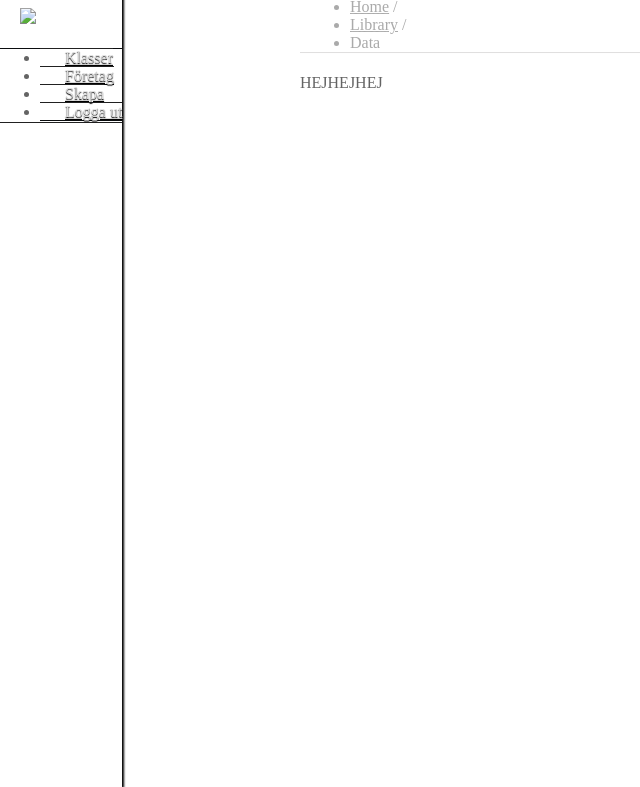
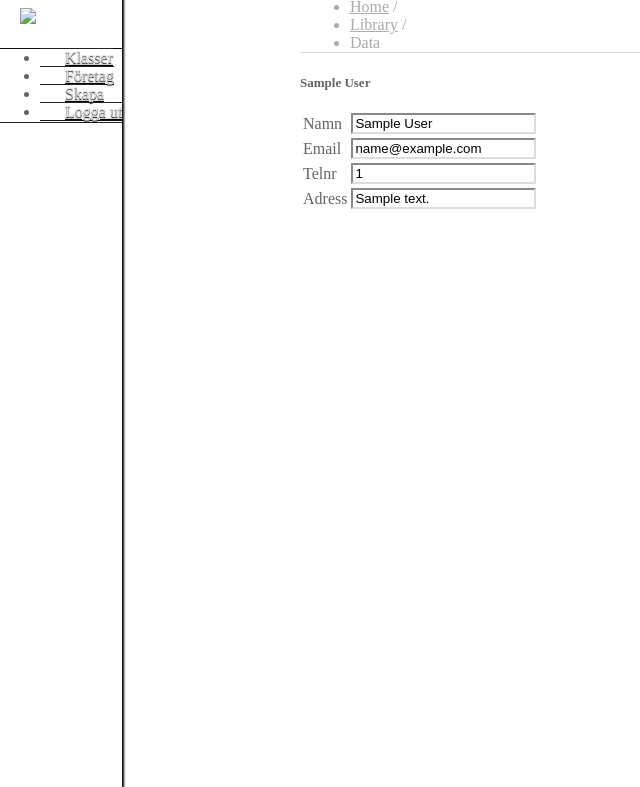
Before and after one commit to calvenstrand/kyhow, a Django app: template templates/student/detailed_student.html in a window 1280 px wide. Shown: the top 787 px of the page, without its empty margins (0-640 px from the left). Run offline with Django 3.2, Linux system fonts and the light colour scheme; the template is opened without the code that fills it: values that come from a table or form of the project are taken from there, others are empty; tables that the repository leaves empty hold one stand-in row (values such as "Sample post"); parts of the project's set-up code (start-up, migrations or seed data) failed here and were passed over; some libraries are stand-ins or nearby versions.

Commit message:
Method for detailed student

```diff
--- a/kyhow/urls.py
+++ b/kyhow/urls.py
@@ -6,6 +6,6 @@ admin.autodiscover()
 
 urlpatterns = patterns('',
     url(r'^$', 'apps.login.views.index'),
-    url(r'^student/$', 'apps.student.views.detailed_student'),
+    url(r'^student/(?P<student_id>\d+)/$', 'apps.student.views.detailed_student'),
     url(r'^admin/', include(admin.site.urls)),
 )
--- a/templates/base.html
+++ b/templates/base.html
@@ -10,10 +10,10 @@
 	    <meta name="description" content="">
 	    <meta name="viewport" content="width=device-width">
 
-	    <link rel="stylesheet" href="{{ STATIC_URL }}css/bootstrap.css">
-	    <link rel="stylesheet" href="{{ STATIC_URL }}css/main.css">
+	    <link rel="stylesheet" href="/static/css/bootstrap.css">
+	    <link rel="stylesheet" href="/static/css/main.css">
 
-	    <script src="{{ STATIC_URL }}js/vendor/modernizr-2.6.2-respond-1.1.0.min.js"></script>
+	    <script src="/static/js/vendor/modernizr-2.6.2-respond-1.1.0.min.js"></script>
 	</head>
 	<body>
 <body>
@@ -25,7 +25,7 @@
 			<div class="span2 main-menu-span">
 				<div class="nav-collapse sidebar-nav">
 					<div class="imgresp">
-						<img src="{{ STATIC_URL }}img/kyh.png" style="margin-top:20px;">
+						<img src="/static/img/kyh.png" style="margin-top:20px;">
 					</div>
 					<ul class="nav nav-tabs nav-stacked main-menu">
 						<li><a href="#"><i class="icon-list-alt icon-white"></i><span class="hidden-tablet"> Klasser</span></a></li>
@@ -69,9 +69,9 @@
     <!-- Le javascript
     -------------------------------------------------------------------------------->
     <script src="//ajax.googleapis.com/ajax/libs/jquery/1.8.3/jquery.min.js"></script>
-    <script>window.jQuery || document.write('<script src="js/vendor/jquery-1.8.3.min.js"><\/script>')</script>
-    <script src="{{ STATIC_URL }}js/vendor/bootstrap.min.js"></script>
-    <script src="{{ STATIC_URL }}js/main.js"></script>
+    <script>window.jQuery || document.write('<script src="/static/js/vendor/jquery-1.8.3.min.js"><\/script>')</script>
+    <script src="/static/js/vendor/bootstrap.min.js"></script>
+    <script src="/static/js/main.js"></script>
 
     </body>
 </html>
--- a/templates/student/detailed_student.html
+++ b/templates/student/detailed_student.html
@@ -1,4 +1,26 @@
 {% extends "base.html" %}
 {% block content %}
-<p>HEJHEJHEJ</p>
+    {% if student %}
+        <h5>{{ student.name }}</h5>
+        <table>
+            <tr>
+                <td>Namn</td>
+                <td><input type="text" value="{{ student.name }}" /></td>
+            </tr>
+            <tr>
+                <td>Email</td>
+                <td><input type="text" value="{{ student.email }}" /></td>
+            </tr>
+            <tr>
+                <td>Telnr</td>
+                <td><input type="text" value="{{ student.phonenummber }}" /></td>
+            </tr>
+            <tr>
+                <td>Adress</td>
+                <td><input type="text" value="{{ student.address }}" /></td>
+            </tr>
+        </table>
+    {% else %}
+        <p>Something went terribly wrong...</p>
+    {% endif %}
 {% endblock %}
```
Also changed, not shown: apps/student/views.py (+42 -3 lines).
